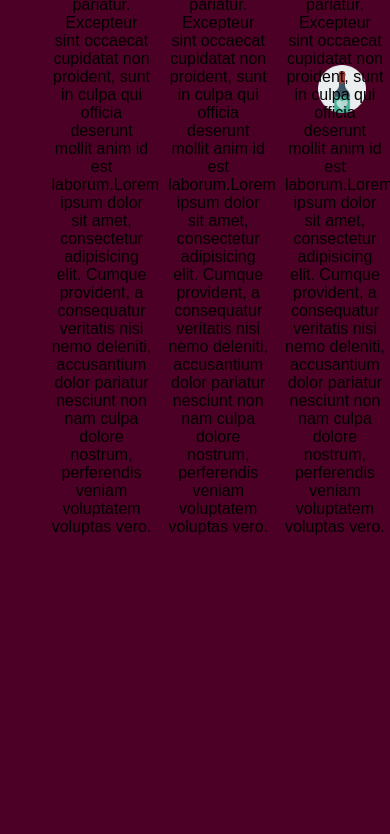
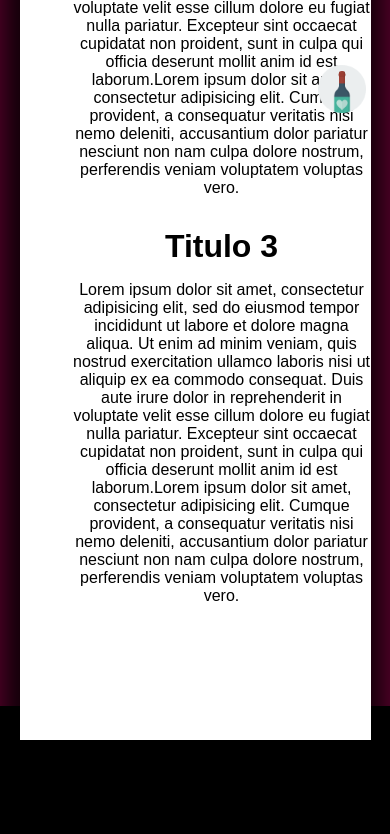
Before and after one commit to nicoazzara26/blog, a plain HTML site: page index.html in a window 390 px wide. Shown: the part 926-1760 px from the top of the page. Before the commit the page ends 1462 px from the top, so only its background shows below. Drawn offline with Linux system fonts and the light colour scheme.

Commit message:
responsive grid

```diff
--- a/css/stylesheet.css
+++ b/css/stylesheet.css
@@ -92,11 +92,12 @@ left:-10px;
 }
 
 div#MainMenu{
+  position: relative;
   background-color: black;
   -webkit-box-shadow: 10px 10px 19px -2px rgba(0,0,0,0.75);
   -moz-box-shadow: 10px 10px 19px -2px rgba(0,0,0,0.75);
   box-shadow: 10px 10px 19px -2px rgba(0,0,0,0.75);
-
+  z-index: 3;
 }
 
 div#MainMenu a {
@@ -276,6 +277,7 @@ img{
   -webkit-box-shadow: -2px 18px 19px 12px rgba(0,0,0,0.75);
 -moz-box-shadow: -2px 18px 19px 12px rgba(0,0,0,0.75);
 box-shadow: -2px 18px 19px 12px rgba(0,0,0,0.75);
+z-index: 2;
 }
 
 /*contenido*/
@@ -283,9 +285,8 @@ box-shadow: -2px 18px 19px 12px rgba(0,0,0,0.75);
 .principal-container{
     position: relative;
     display: block;
-    z-index: 7;
     width: 95%;
-    height: auto;
+    height: 28rem;
     left: 1rem;
     padding-left: 1rem;
     padding-bottom: 1rem;
@@ -307,27 +308,49 @@ box-shadow: -2px 18px 19px 12px rgba(0,0,0,0.75);
   text-decoration: none;
 }
 
-.col1
+@media screen and (min-width:300px) and (max-width:813px){
+  .principal-container{
+      position: relative;
+      display: block;
+      width: 95%;
+      height: 84rem;
+      left: ;
+      padding-left: 1rem;
+      padding-bottom: 1rem;
+      padding-right: 1rem;
+      padding-top: 2rem;
+  }
+  }
+
+  @media screen and (min-width:813px) and (max-width:1210px){
+    .principal-container{
+        position: relative;
+        display: block;
+        width: 95%;
+        height: 51rem;
+        left: 1rem;
+        padding-left: 1rem;
+        padding-bottom: 1rem;
+        padding-right: 1rem;
+        padding-top: 2rem;
+    }
+    }
+
+.col
 {
   text-align: center;
   float: left;
   width: 30%;
+  float: left;
+   margin: 5px;
+   padding: 15px;
+   width: 300px;
+   height: 23rem;
+
 }
 
-.col2
-{
-  text-align: center;
-  float: left;
-  margin-left: 5%;
-  max-resolution: 2%;
-  width: 30%;
+.footer{
+  background-color: black;
+  width: 100%;
+   height: 8rem;
 }
-
-.col3
-{
-  text-align: center;
-  float: right;
-  margin-left: 5%;
-  max-resolution: 2%;
-  width: 30%;
-}
--- a/index.html
+++ b/index.html
@@ -50,15 +50,15 @@
 
     <div class="principal">
       <div class="principal-container">
-        <div class="col1">
+        <div class="col">
           <h1><a href="">Titulo 1</a></h1>
           <p ><a href="">Lorem ipsum dolor sit amet, consectetur adipisicing elit, sed do eiusmod tempor incididunt ut labore et dolore magna aliqua. Ut enim ad minim veniam, quis nostrud exercitation ullamco laboris nisi ut aliquip ex ea commodo consequat. Duis aute irure dolor in reprehenderit in voluptate velit esse cillum dolore eu fugiat nulla pariatur. Excepteur sint occaecat cupidatat non proident, sunt in culpa qui officia deserunt mollit anim id est laborum.Lorem ipsum dolor sit amet, consectetur adipisicing elit. Cumque provident, a consequatur veritatis nisi nemo deleniti, accusantium dolor pariatur nesciunt non nam culpa dolore nostrum, perferendis veniam voluptatem voluptas vero.</a></p>
         </div>
-        <div class="col2">
+        <div class="col">
           <h1><a href="">Titulo 2</a></h1>
           <p><a href="">Lorem ipsum dolor sit amet, consectetur adipisicing elit, sed do eiusmod tempor incididunt ut labore et dolore magna aliqua. Ut enim ad minim veniam, quis nostrud exercitation ullamco laboris nisi ut aliquip ex ea commodo consequat. Duis aute irure dolor in reprehenderit in voluptate velit esse cillum dolore eu fugiat nulla pariatur. Excepteur sint occaecat cupidatat non proident, sunt in culpa qui officia deserunt mollit anim id est laborum.Lorem ipsum dolor sit amet, consectetur adipisicing elit. Cumque provident, a consequatur veritatis nisi nemo deleniti, accusantium dolor pariatur nesciunt non nam culpa dolore nostrum, perferendis veniam voluptatem voluptas vero.</a></p>
         </div>
-        <div class="col3">
+        <div class="col">
           <h1><a href="">Titulo 3</a></h1>
           <p><a href="">Lorem ipsum dolor sit amet, consectetur adipisicing elit, sed do eiusmod tempor incididunt ut labore et dolore magna aliqua. Ut enim ad minim veniam, quis nostrud exercitation ullamco laboris nisi ut aliquip ex ea commodo consequat. Duis aute irure dolor in reprehenderit in voluptate velit esse cillum dolore eu fugiat nulla pariatur. Excepteur sint occaecat cupidatat non proident, sunt in culpa qui officia deserunt mollit anim id est laborum.Lorem ipsum dolor sit amet, consectetur adipisicing elit. Cumque provident, a consequatur veritatis nisi nemo deleniti, accusantium dolor pariatur nesciunt non nam culpa dolore nostrum, perferendis veniam voluptatem voluptas vero.</a></p>
         </div>
@@ -66,7 +66,11 @@
     </div>
   </div>
 
-
+  <div class="footer">
+    <div class="socialfooter">
+      <p>creado por Nicolas Azzara</p>
+    </div>
+  </div>
 
 </body>
 </html>
```
Lines whose indentation alone changed are shown as unchanged.
